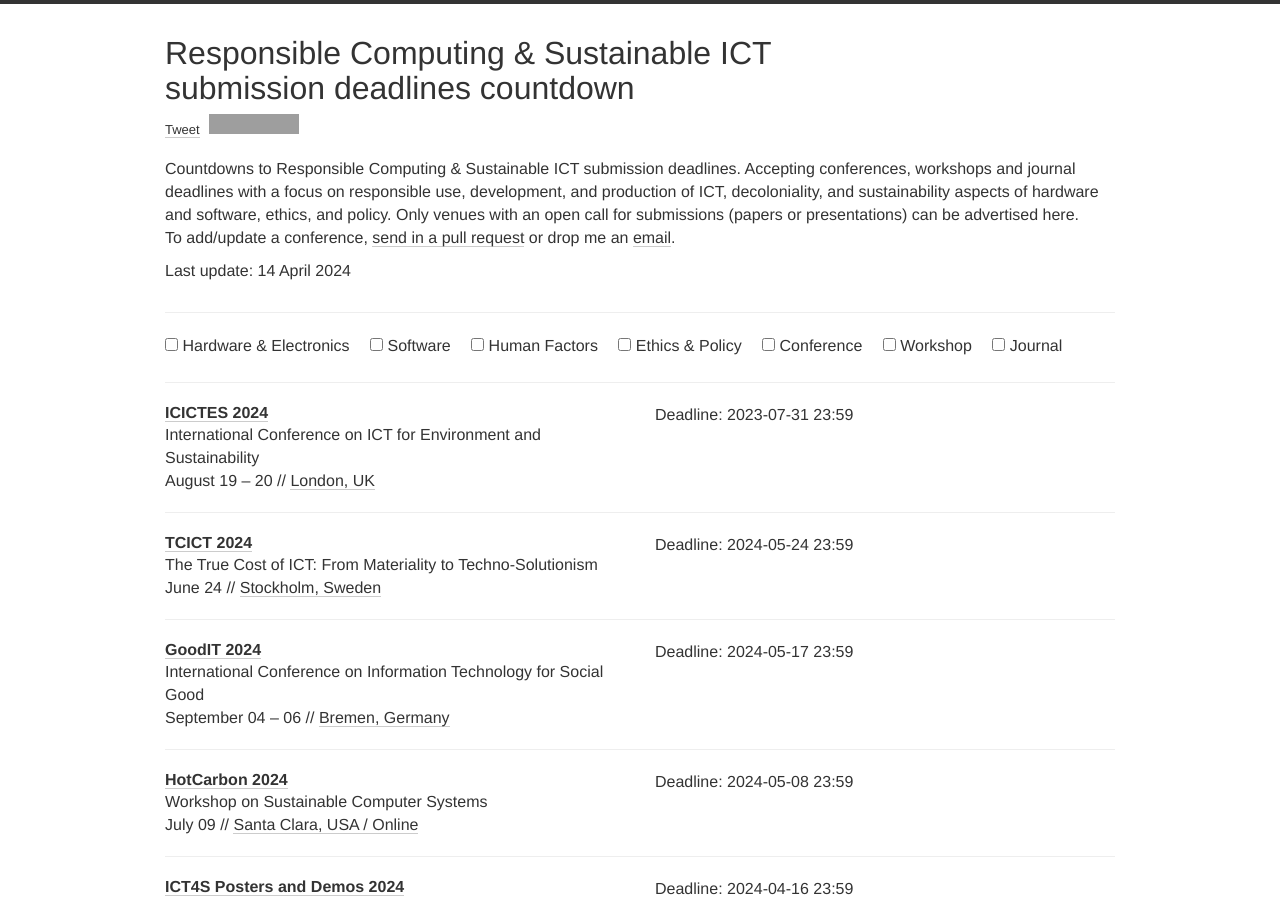
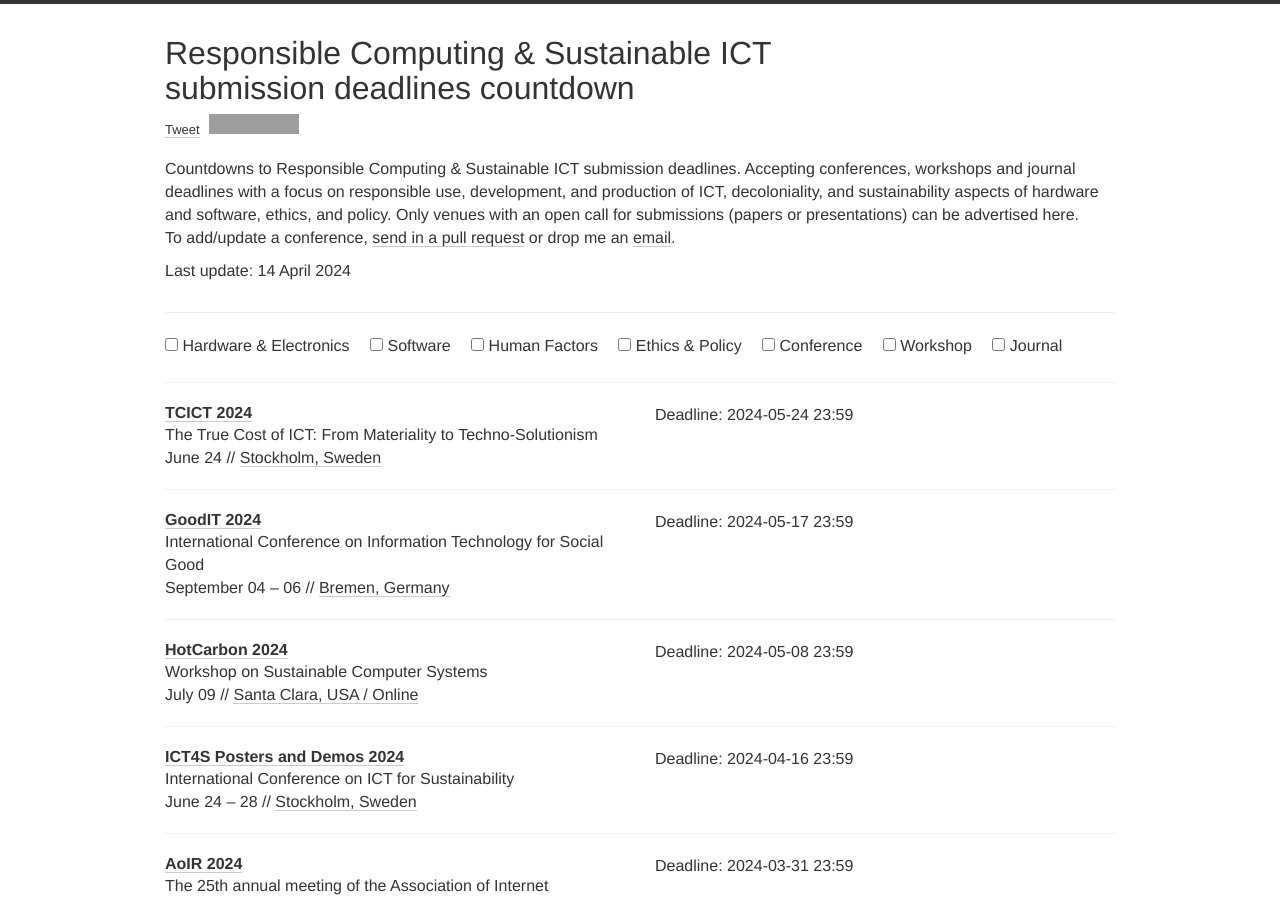
Before and after one commit to responsible-computing/responsible-computing.github.io, a Jekyll site: the page built from index.html, in a window 1280 px wide and 900 px high. Built offline with Jekyll 4.4.1, drawn with Linux system fonts in a browser that asks for light colours; nearby versions of some CDN libraries; comment, search, counter and statistics services are not loaded; some of the changed text lies outside the part shown; grey boxes are pictures that could not be loaded.

Commit message:
I killed the ICICTES conferences -- doesn't look like these venues actually exist

```diff
--- a/_data/conferences.yml
+++ b/_data/conferences.yml
@@ -2,16 +2,6 @@
 # Workshops and Conferences
 
 ## 2024
-
-- name: ICICTES
-  year: 2024
-  date: "August 19 – 20"
-  description: "International Conference on ICT for Environment and Sustainability"
-  link: https://waset.org/information-and-communication-technology-for-environment-and-sustainability-conference-in-august-2024-in-london
-  deadline:
-    - "2023-07-31 23:59"
-  place: London, UK
-  tags: [HARD, SOFT, ETPO, CONF]
 
 - name: TCICT
   year: 2024
@@ -217,16 +207,6 @@
   place: New Orleans, USA / Online
   tags: [SOFT, HUCO, ETPO, SHOP]
 
-- name: ICICTES
-  year: 2023
-  date: "April 17 – 18"
-  description: "International Conference on ICT for Environment and Sustainability"
-  link: https://waset.org/ict-for-environment-and-sustainability-conference-in-april-2023-in-boston
-  deadline:
-    - "2022-09-29 23:59"
-  place: Boston, USA
-  tags: [HARD, SOFT, ETPO, CONF]
-
 - name: CHI
   year: 2023
   date: "April 23 – 28"
```
